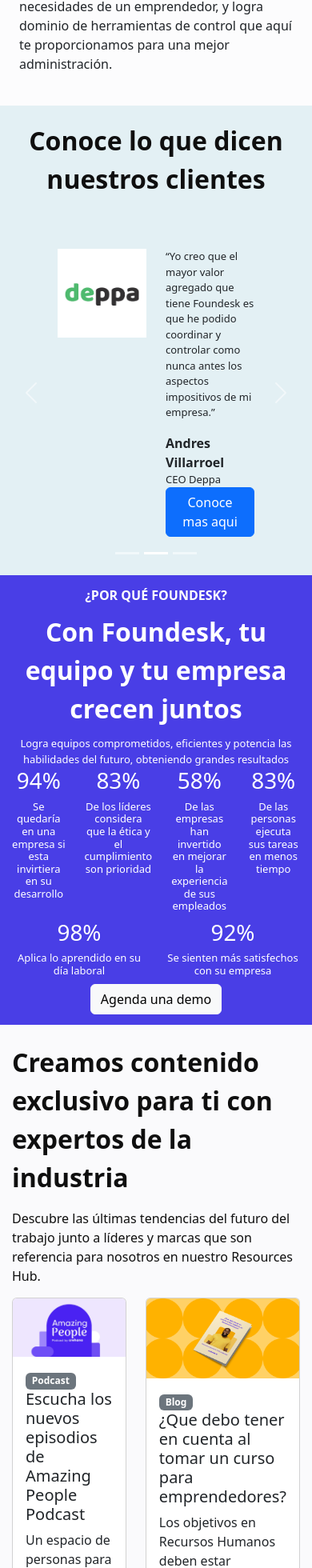
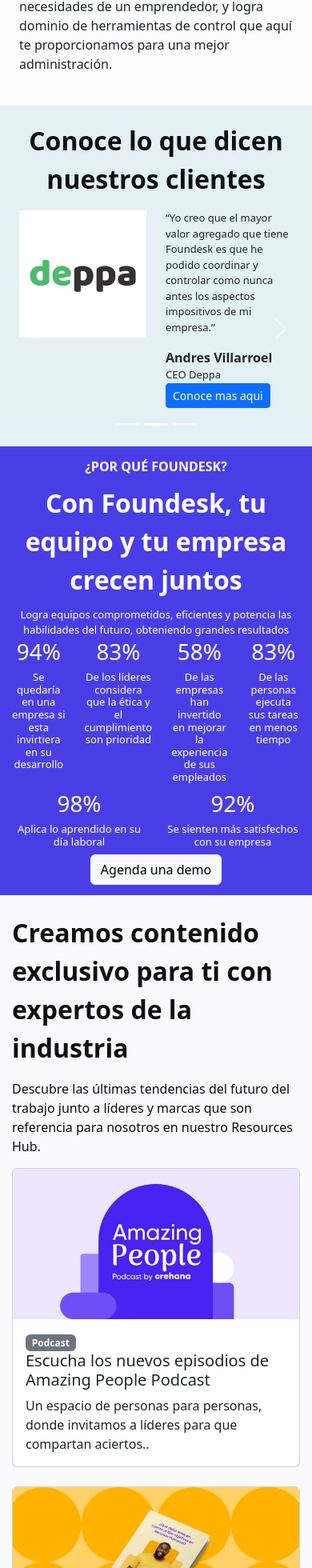
Before and after one commit to Cristianibanezvillarroel/foundesk, a React (Vite) app: page /#/ in a window 390 px wide. Shown: the part 2607-4567 px from the top of the page at 80% size. Built offline with nearby package versions, Linux system fonts and the light colour scheme.

Commit message:
ajustes de formato para usar row y col directamente de react-bootstrap

```diff
--- a/src/components/home/ContentsCards.jsx
+++ b/src/components/home/ContentsCards.jsx
@@ -2,6 +2,7 @@
 import Card from 'react-bootstrap/Card';
 import Badge from 'react-bootstrap/Badge';
 import { ListContentsCards } from '../ContentsCardsList'
+import { Col, Row } from 'react-bootstrap';
 
 export const ContentsCards = () => {
   const ListFiltrada = ListContentsCards.filter(List => {
@@ -9,10 +10,10 @@
   })
   return (
     <>
-      <div className='row'>
+      <Row>
         {ListFiltrada.map(content => content.items.map(
           item =>
-            <div className='col xs-12 col-md-6 col-lg-4'>
+            <Col md={6} lg={4} className='mb-4'>
               <Card>
                 <Card.Img variant="top" src={item.imagen} />
                 <Card.Body>
@@ -23,9 +24,9 @@
                   </Card.Text>
                 </Card.Body>
               </Card>
-            </div>
+            </Col>
         ))}
-      </div>
+      </Row>
     </>
   )
 }
--- a/src/components/home/CustomerCarruselImg.jsx
+++ b/src/components/home/CustomerCarruselImg.jsx
@@ -1,5 +1,5 @@
 import React from 'react'
-import { Button } from 'react-bootstrap'
+import { Button, Container, Row } from 'react-bootstrap'
 import {ListCustomerCarrusel} from '../CustomerCarruselList'
 
 export const CustomerCarruselImg = () => {
@@ -9,7 +9,8 @@
   })
   return (
     <>
-      <div className='row py-5 mx-5'>
+    <Container>
+      <Row>
       {ListFiltrada.map(content => content.items.map(
             item =>
         <div className='col xs-6 col-md-6 d-flex flex-column justify-content-between'>
@@ -23,10 +24,11 @@
           <div style={{ fontWeight: 'bold' }}>Andres Villarroel</div>
           <div style={{ fontSize: 'small' }}>CEO Deppa</div>
           <div>
-            <Button class="btn btn-primary btn-sm" variant='primary'>Conoce mas aqui</Button>
+            <Button className="btn btn-primary btn-sm mb-5" variant='primary'>Conoce mas aqui</Button>
           </div>
         </div>
-      </div>
+      </Row>
+      </Container>
     </>
   )
 }
```
